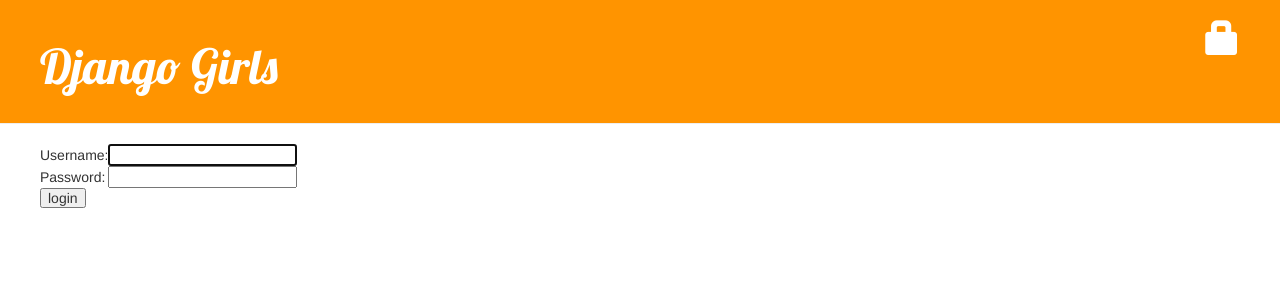
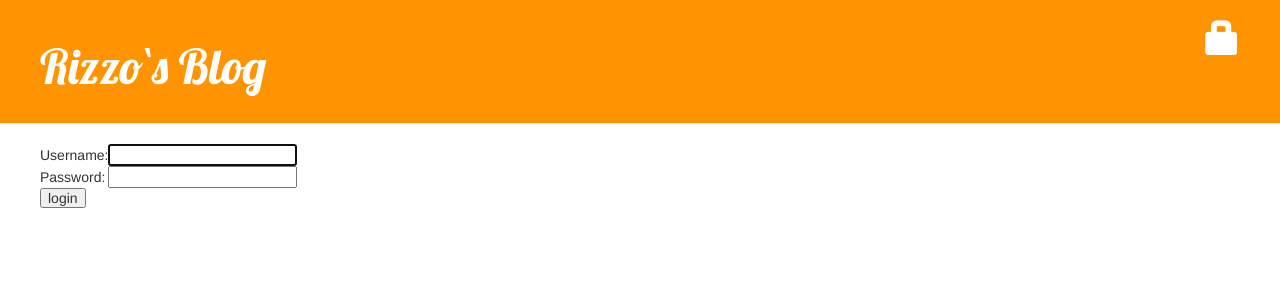
Before and after one commit to rizzo36/my-first-blog, a Django app: page /accounts/login/ in a window 1280 px wide. Shown: the top 300 px of the page. Run offline with Django 3.2, Linux system fonts and the light colour scheme; parts of the project's set-up code (start-up, migrations or seed data) failed here and were passed over; some libraries are stand-ins or nearby versions.

Commit message:
Name changed

```diff
--- a/blog/templates/blog/base.html
+++ b/blog/templates/blog/base.html
@@ -7,7 +7,7 @@
         <link href="http://fonts.googleapis.com/css?family=Lobster&subset=latin,latin-ext" rel="stylesheet" type="text/css">
         <link rel="stylesheet" href="{% static "css/blog.css" %}">
 
-        <title>Rizzo`s blog</title>
+        <title>Rizzo`s Blog</title>
 
     </head>
     <body>
@@ -19,7 +19,7 @@
                 {% else %}
                     <a href="{% url 'django.contrib.auth.views.login' %}" class="top-menu"><span class="glyphicon glyphicon-lock"></span></a>
             {% endif %}
-            <h1><a href="{% url 'blog.views.post_list' %}">Django Girls</a></h1>
+            <h1><a href="{% url 'blog.views.post_list' %}">Rizzo`s Blog</a></h1>
         </div>
         <div class="content">
             <div class="row">
```
